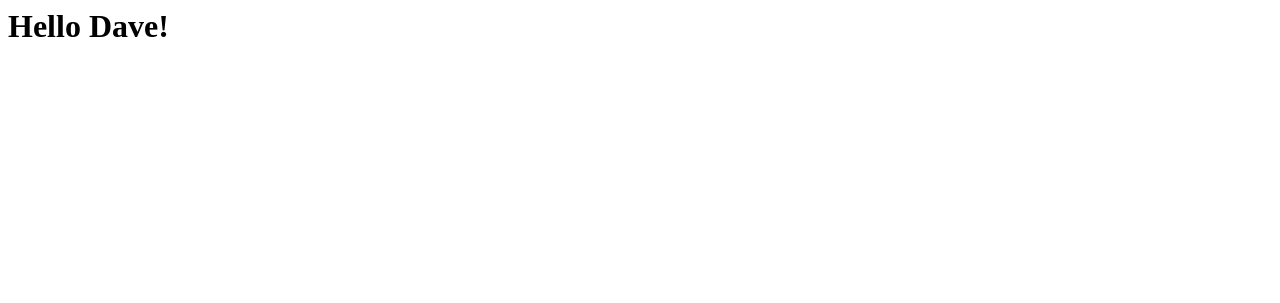
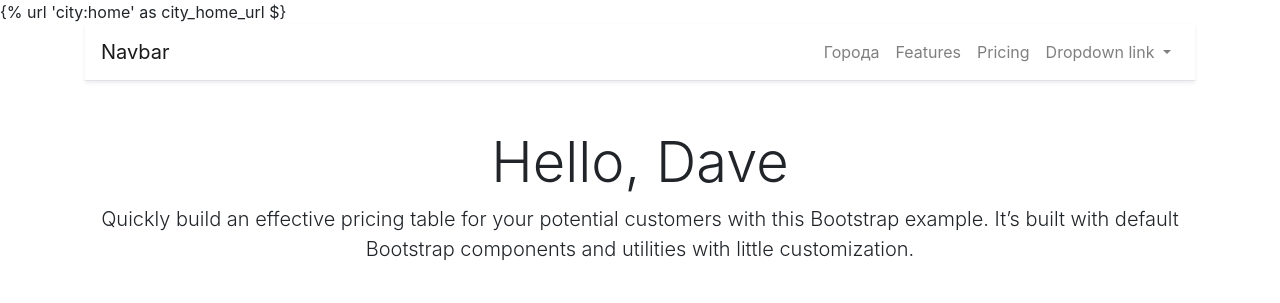
Before and after one commit to cherkasov-alex/src, a Django app: page / in a window 1280 px wide. Shown: the top 303 px of the page. Run offline with Django 3.2, Linux system fonts and the light colour scheme; some libraries are stand-ins or nearby versions.

Commit message:
Update home.html

```diff
--- a/templates/home.html
+++ b/templates/home.html
@@ -1,3 +1,7 @@
-<html> <body>
-<h1> Hello {{name}}!</h1>
-</body></html>
+{% extends "base.html" %}
+{% block content %} <div class="pricing-header px-3 py-3 pt-md-5 pb-md-4 mx-auto text-center">
+        <h1 class="display-4">Hello, {{name}}</h1>
+
+        <p class="lead">Quickly build an effective pricing table for your potential customers with this Bootstrap example. It’s built with default Bootstrap components and utilities with little customization.</p>
+      </div>
+{% endblock %}
```
